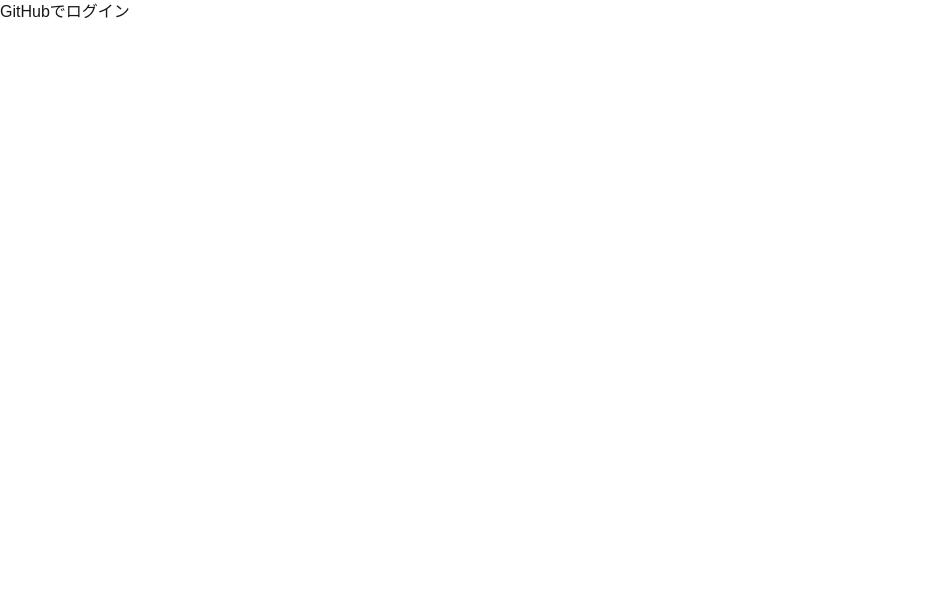
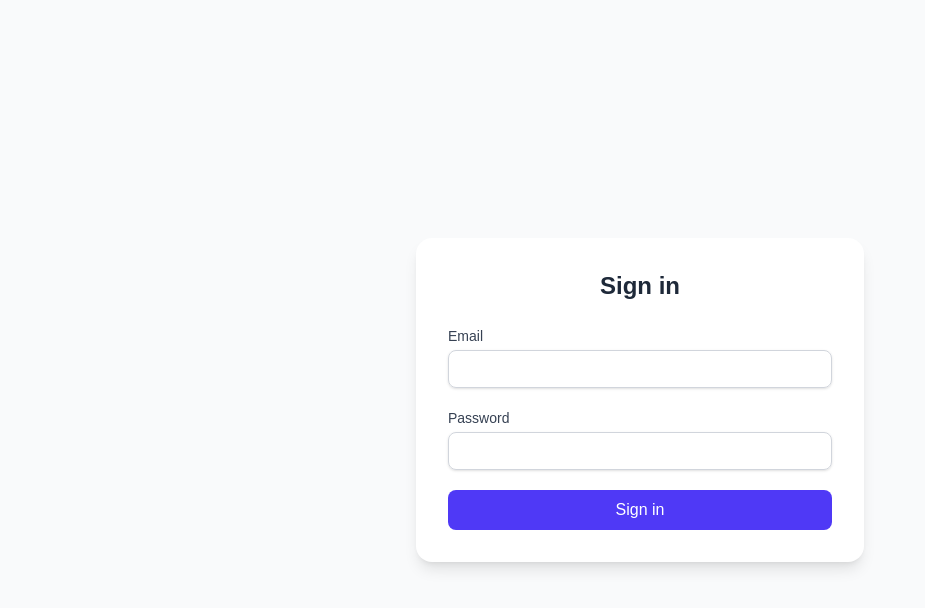
Before and after one commit to KU1244/nodejs-sql-portfolio, a Next.js app: page /login in a window 1280 px wide. Shown: the top 608 px of the page, without its empty margins (0-925 px from the left). Built offline with nearby package versions, Linux system fonts and the light colour scheme.

Commit message:
Implement email/password login with bcrypt and NextAuth credentials provider

```diff
--- a/package.json
+++ b/package.json
@@ -26,10 +26,12 @@
     "@types/node": "^20.19.17",
     "@types/react": "^19",
     "@types/react-dom": "^19",
+    "autoprefixer": "^10.4.21",
     "eslint": "^9",
     "eslint-config-next": "15.5.3",
+    "postcss": "^8.5.6",
     "prisma": "^6.16.2",
-    "tailwindcss": "^4",
+    "tailwindcss": "^4.1.13",
     "typescript": "^5.9.2"
   }
 }
--- a/src/pages/api/auth/[...nextauth].ts
+++ b/src/pages/api/auth/[...nextauth].ts
@@ -1,35 +1,101 @@
 // src/pages/api/auth/[...nextauth].ts
-import NextAuth from "next-auth";
+import NextAuth, { type NextAuthOptions } from "next-auth";
+import CredentialsProvider from "next-auth/providers/credentials";
 import GitHubProvider from "next-auth/providers/github";
-import GoogleProvider from "next-auth/providers/google"; // add
+import GoogleProvider from "next-auth/providers/google";
+import bcrypt from "bcrypt";
+import { prisma } from "@/lib/prisma";
 
-export default NextAuth({
+// Define what part of User we want to expose in session/JWT
+type SafeUser = {
+    id: string;
+    email: string;
+    name?: string | null;
+};
+
+export const authOptions: NextAuthOptions = {
     providers: [
+        // Email/Password login
+        CredentialsProvider({
+            name: "Credentials",
+            credentials: {
+                email: { label: "Email", type: "text" },
+                password: { label: "Password", type: "password" },
+            },
+            async authorize(
+                credentials
+            ): Promise<SafeUser | null> {
+                // 1) Validate incoming credentials
+                if (!credentials?.email || !credentials?.password) {
+                    return null;
+                }
+
+                // 2) Find user in DB
+                const user = await prisma.user.findUnique({
+                    where: { email: credentials.email },
+                });
+                if (!user || !user.passwordHash) {
+                    return null;
+                }
+
+                // 3) Compare password using bcrypt
+                const isValid = await bcrypt.compare(
+                    credentials.password,
+                    user.passwordHash
+                );
+                if (!isValid) {
+                    return null;
+                }
+
+                // 4) Return a safe object (no passwordHash)
+                return {
+                    id: String(user.id),
+                    email: user.email,
+                    name: user.name,
+                };
+            },
+        }),
+
+        // Optional: OAuth providers
         GitHubProvider({
             clientId: process.env.GITHUB_CLIENT_ID!,
             clientSecret: process.env.GITHUB_CLIENT_SECRET!,
         }),
-        GoogleProvider({ //  add
+        GoogleProvider({
             clientId: process.env.GOOGLE_CLIENT_ID!,
             clientSecret: process.env.GOOGLE_CLIENT_SECRET!,
         }),
     ],
+
     session: {
         strategy: "jwt",
-        maxAge: 30 * 24 * 60 * 60,  // Set JWT expiration to 30 days
-        updateAge: 24 * 60 * 60,
+        maxAge: 30 * 24 * 60 * 60, // JWT valid for 30 days
+        updateAge: 24 * 60 * 60,   // Refresh every 24h
     },
+
     callbacks: {
-        async jwt({ token, account }) {
-            if (account?.access_token) {
-                token.accessToken = account.access_token;
+        // Store user id into JWT
+        async jwt({ token, user }) {
+            if (user) {
+                token.id = (user as SafeUser).id;
             }
             return token;
         },
+
+        // Expose user id inside session
         async session({ session, token }) {
-            session.accessToken = token.accessToken;
+            if (session.user && token?.id) {
+                session.user.id = String(token.id);
+            }
             return session;
         },
     },
 
-});
+    pages: {
+        signIn: "/login", // Custom login page
+    },
+
+    secret: process.env.NEXTAUTH_SECRET,
+};
+
+export default NextAuth(authOptions);
--- a/src/pages/dashboard.tsx
+++ b/src/pages/dashboard.tsx
@@ -9,17 +9,29 @@ export default function Dashboard() {
         },
     });
 
-    if (status === "loading") return <p>Loading...</p>;
+    if (status === "loading") return <p className="text-center mt-10">Loading...</p>;
 
     return (
-        <main style={{ padding: 24 }}>
-            <h1>Dashboard (protected)</h1>
-            <p>Signed in as {session?.user?.email ?? session?.user?.name ?? "Unknown"}</p>
+        <main className="min-h-screen flex items-center justify-center bg-gray-100 p-6">
+            <div className="w-full max-w-md bg-white shadow-lg rounded-2xl p-8">
+                <h1 className="text-2xl font-bold text-gray-800 mb-4 text-center">
+                    Dashboard <span className="text-sm text-gray-500">(protected)</span>
+                </h1>
 
-            {/*  Added logout button */}
-            <button onClick={() => signOut({ callbackUrl: "/api/auth/signin" })}>
-                Sign out
-            </button>
+                <p className="text-gray-700 text-center mb-6">
+                    Signed in as{" "}
+                    <span className="font-medium text-blue-600">
+                        {session?.user?.email ?? session?.user?.name ?? "Unknown"}
+                    </span>
+                </p>
+
+                <button
+                    onClick={() => signOut({ callbackUrl: "/api/auth/signin" })}
+                    className="w-full bg-red-500 hover:bg-red-600 text-white font-semibold py-2 px-4 rounded-lg shadow transition"
+                >
+                    Sign out
+                </button>
+            </div>
         </main>
     );
 }
--- a/src/pages/login.tsx
+++ b/src/pages/login.tsx
@@ -1,9 +1,76 @@
+import { useState } from "react";
 import { signIn } from "next-auth/react";
+import { useRouter } from "next/router";
 
 export default function LoginPage() {
+    const [email, setEmail] = useState("");
+    const [password, setPassword] = useState("");
+    const [error, setError] = useState("");
+    const router = useRouter();
+
+    const handleSubmit = async (e: React.FormEvent) => {
+        e.preventDefault();
+
+        const result = await signIn("credentials", {
+            redirect: false,
+            email,
+            password,
+        });
+
+        if (result?.error) {
+            setError("Invalid email or password");
+            return;
+        }
+
+        router.push("/dashboard");
+    };
+
     return (
-        <div>
-            <button onClick={() => signIn('github')}>GitHubでログイン</button>
+        <div className="flex min-h-screen items-center justify-center bg-gray-50">
+            <div className="w-full max-w-md rounded-2xl bg-white p-8 shadow-lg">
+                <h1 className="mb-6 text-center text-2xl font-bold text-gray-800">
+                    Sign in
+                </h1>
+
+                <form onSubmit={handleSubmit} className="space-y-5">
+                    <div>
+                        <label className="block text-sm font-medium text-gray-700">
+                            Email
+                        </label>
+                        <input
+                            type="email"
+                            value={email}
+                            onChange={(e) => setEmail(e.target.value)}
+                            required
+                            className="mt-1 w-full rounded-lg border border-gray-300 px-3 py-2 text-sm shadow-sm focus:border-indigo-500 focus:ring-2 focus:ring-indigo-500"
+                        />
+                    </div>
+
+                    <div>
+                        <label className="block text-sm font-medium text-gray-700">
+                            Password
+                        </label>
+                        <input
+                            type="password"
+                            value={password}
+                            onChange={(e) => setPassword(e.target.value)}
+                            required
+                            className="mt-1 w-full rounded-lg border border-gray-300 px-3 py-2 text-sm shadow-sm focus:border-indigo-500 focus:ring-2 focus:ring-indigo-500"
+                        />
+                    </div>
+
+                    {error && (
+                        <p className="text-sm text-red-500">{error}</p>
+                    )}
+
+                    <button
+                        type="submit"
+                        className="w-full rounded-lg bg-indigo-600 py-2 text-white font-medium hover:bg-indigo-700 transition-colors"
+                    >
+                        Sign in
+                    </button>
+                </form>
+            </div>
         </div>
     );
 }
--- a/src/types/next-auth.d.ts
+++ b/src/types/next-auth.d.ts
@@ -4,14 +4,25 @@ import "next-auth/jwt";
 
 declare module "next-auth" {
     interface Session {
-        accessToken?: string;  // Adding accessToken to session type
-        refreshToken?: string;  // Adding refreshToken to session type
+        user: {
+            id: string; // Add user id to session
+            name?: string | null;
+            email?: string | null;
+            image?: string | null;
+        };
+        accessToken?: string;   // Keep OAuth accessToken
+        refreshToken?: string;  // Keep OAuth refreshToken
+    }
+
+    interface User {
+        id: string; // Ensure User always has an id
     }
 }
 
 declare module "next-auth/jwt" {
     interface JWT {
-        accessToken?: string;  // Adding accessToken to JWT type
-        refreshToken?: string;  // Adding refreshToken to JWT type
+        id?: string;            // Persist user id in JWT
+        accessToken?: string;   // Persist OAuth accessToken
+        refreshToken?: string;  // Persist OAuth refreshToken
     }
 }
```
Also changed, not shown: 1 other file (tests, documents, lock files or other folders).
